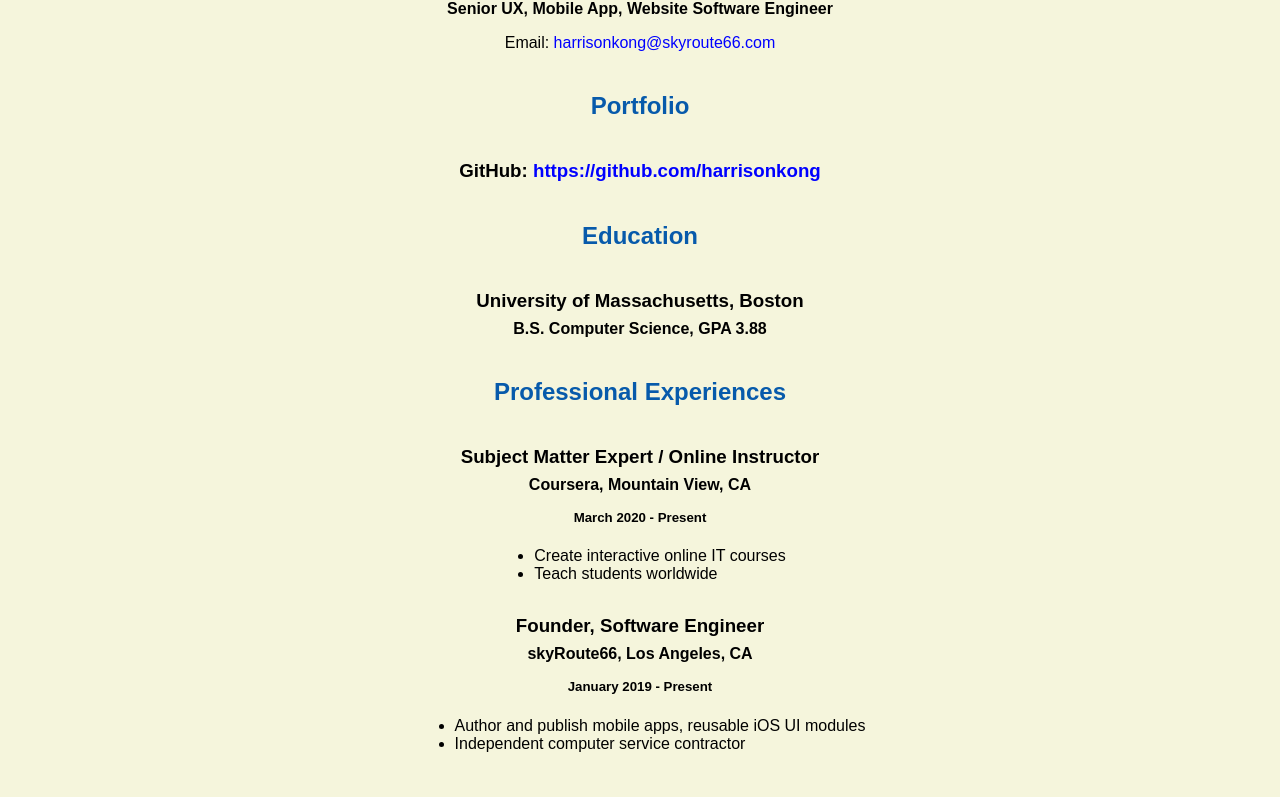
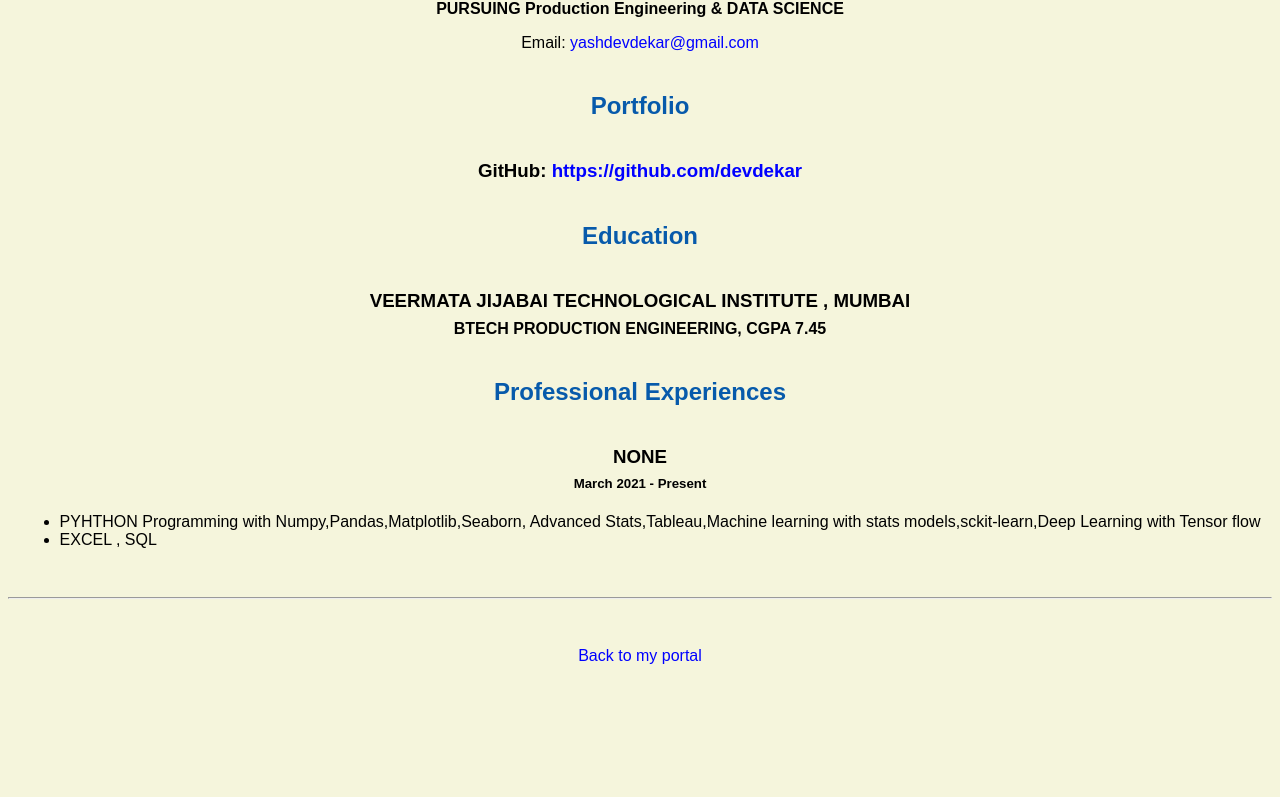
Before and after one commit to DEVDEKAR/devdekar.github.io, a plain HTML site: page resume.html in a window 1280 px wide. Shown: the part 487-1284 px from the top of the page. After the commit the page ends 1184 px from the top, so only its background shows below. Drawn offline with Linux system fonts and the light colour scheme.

Commit message:
Add files via upload

```diff
--- a/index.html
+++ b/index.html
@@ -5,52 +5,35 @@
 <html lang="en">
 
   <header>
-  <!-- change the name to yours! -->
-  <title>Harrison Kong's Portal</title>
-  <!-- link to the master cascading stylesheet -->
-  <link rel="stylesheet" href="css/master.css">
-  <link rel="FaviconIcon" href="favicon.ico" type="image/x-icon">
-  <link rel="shortcut icon" href="favicon.ico" type="image/x-icon">
-  <meta name="viewport" content="width=device-width, initial-scale=1, shrink-to-fit=no">
-  <meta name="name" content="Harrison Kong's Portal">
-  <!-- remove the following line after you are happy with your Website
-       so that search engines will index it! -->
-  <meta name="robots" content="noindex, nofollow">
+    <title> YASH DEVDEKAR's WEB</title>
+    <link rel = "stylesheet" href="css/master.css">
+    <link rel ="FaviconIcon" href ="faviconico" type="image/x-icon">
+    <link rel="shortuct" href +"favicon.ico" type="image/x-icon">
+    <meta name="viewpoint" content+"width=device-width,initial-scal=1,shrink-to-fit=no">
+    <meta name="name" content+"YASH DEVDEKAR's WEB">
+    <meta name="robots" content="noindex,nofollow">
   </header>
 
   <body>
-  <!-- add the banner image here -->
-  <img class="hero" src="images/banner.jpg" width="75%" alt="banner">
+   < img src="images/banner.jpg" width="75%" alt="banner">
+      <h1> YASH DEVDEKAR's WEB</h1>
+      <h2> ABOUT ME </h2>
+      <h3> I am pursuing a career in data science</h3>
+      <h4> I am a Pre-Final Year student at VJTI, MUMBAI</h4>
 
-  <!-- add the name for the website -->
-  <h1>Harrison Kong's Portal</h1>
+      <h5> CREDENTIALS & PORTFORLIO</h5>
 
-  <!-- add a section called "About Me" -->
-  <h2>About Me</h2>
+      <h6><a href="resume.html">MY RESUME |  <a href ="https://github.com/devdekar">MY GITHUB</a></h6>
+      <h7> CONTACT</h7>
 
-  <!-- add a few paragraph lines to describe you -->
-  <p>I am a mobile app and website developer in Los Angeles.</p> <!-- where do you live? -->
-  <p>I have a BS of computer science from the University of Massachusetts.</p> <!-- Where studying/studied? -->
-  <p>I am currently the founder and software engineer of skyRoute66.</p> <!-- current job or current school year? -->
+      <h8> Email : <a  href="mailto:yashdevdekar@gmail.com">yashdevdekar@gmail.com</a></h8>
 
-  <!-- add a section called "Credentials and Portofolio -->
-  <h2>Credentials and Portfolio</h2>
-
-  <!-- add two hyperlinks to resume page and github page separated by a vertical line -->
-  <p><a href="resume.html">My Resume</a> | <a href="https://github.com/harrisonkong" target="_blank">My GitHub</a></p>
-
-  <h2>Contact</h2>
-
-  <!-- add a link to let visitor to send you an email easily! -->
-  <p>Email: <a href="mailto:harrisonkong@skyroute66.com" target="_blank">harrisonkong@skyroute66.com</a></p>
-
-  <!-- don't post physical address, personal phone number or other personal information on the web! -->
   </body>
 
   <footer>
     <hr>
-  <!-- change the name to yours! -->
-  <code>Copyright (C) 2020 Harrison Kong</code>
+    <code>Copyright (c) 2023 YASH DEVDEKAR</code>
+
   </footer>
 
 </html>
--- a/resume.html
+++ b/resume.html
@@ -5,53 +5,44 @@
 <html lang="en">
 
   <header>
-    <title>Harrison Kong's Resume</title>
-    <link rel="stylesheet" href="css/master.css">
-    <link rel="FaviconIcon" href="favicon.ico" type="image/x-icon">
-    <link rel="shortcut icon" href="favicon.ico" type="image/x-icon">
-    <meta name="viewport" content="width=device-width, initial-scale=1, shrink-to-fit=no">
-    <meta name="name" content="Harrison Kong's Resume">
-    <!-- remove the following line after you are happy with your Website
-         so that search engines will index it! -->
-    <meta name="robots" content="noindex, nofollow">
+    <title>YASH DEVDEKAR's Resume</title>
+    <link rel = "stylesheet" href="css/master.css">
+    <link rel ="FaviconIcon" href ="faviconico" type="image/x-icon">
+    <link rel="shortuct" href +"favicon.ico" type="image/x-icon">
+    <meta name="viewpoint" content+"width=device-width,initial-scal=1,shrink-to-fit=no">
+    <meta name="name" content+"YASH DEVDEKAR's WEB">
+    <meta name="robots" content="noindex,nofollow">
   </header>
 
   <body>
     <hr>
 
-    <img src="images/headshot.jpg" alt="Harrison Kong's headshot" width="20%">
+    <img src="images/headshot.jpg" alt="YASH DEVDEKAR's headshot" width="20%">
 
-    <h1>Harrison Kong</h1>
-    <h4>Senior UX, Mobile App, Website Software Engineer</h4>
+    <h1>YASH DEVDEKAR</h1>
+    <h4>PURSUING Production Engineering & DATA SCIENCE</h4>
 
-    <p>Email: <a href="mailto:harrisonkong@skyroute66.com" target="_blank">harrisonkong@skyroute66.com</a></p>
+    <p>Email: <a href="mailto:yashdevdekar@gmail.com" target="_blank">yashdevdekar@gmail.com</a></p>
     <!-- don't post physical address, personal phone number or other personal information on the web! -->
 
     <h2>Portfolio</h2>
-      <h3>GitHub: <a href="https://github.com/harrisonkong" target="_blank">https://github.com/harrisonkong</a></h3>
+      <h3>GitHub: <a href="https://github.com/devdekar" target="_blank">https://github.com/devdekar</a></h3>
 
     <h2>Education</h2>
 
-    <h3>University of Massachusetts, Boston</h3>
-    <h4>B.S. Computer Science, GPA 3.88</h4>
+    <h3>VEERMATA JIJABAI TECHNOLOGICAL INSTITUTE , MUMBAI </h3>
+    <h4>BTECH PRODUCTION ENGINEERING, CGPA 7.45</h4>
 
     <h2>Professional Experiences</h2>
 
-    <h3>Subject Matter Expert / Online Instructor</h3>
-    <h4>Coursera, Mountain View, CA</h4>
-    <h5>March 2020 - Present</h5>
+    <h3>NONE</h3>
+    <h4<NONE</h4>
+    <h5>March 2021 -  Present</h5>
       <ul>
-        <li>Create interactive online IT courses</li>
-        <li>Teach students worldwide</li>
+        <li>PYHTHON Programming with Numpy,Pandas,Matplotlib,Seaborn, Advanced Stats,Tableau,Machine learning with stats models,sckit-learn,Deep Learning with Tensor flow</li>
+        <li>EXCEL , SQL </li>
       </ul>
 
-    <h3>Founder, Software Engineer</h3>
-    <h4>skyRoute66, Los Angeles, CA</h4>
-    <h5>January 2019 - Present</h5>
-      <ul>
-        <li>Author and publish mobile apps, reusable iOS UI modules</li>
-        <li>Independent computer service contractor</li>
-      </ul>
   </body>
 
   <footer>
```
Lines whose indentation alone changed are shown as unchanged.
